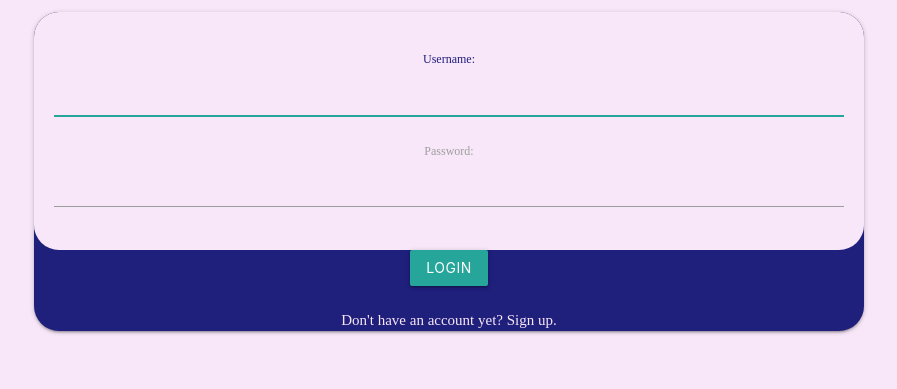
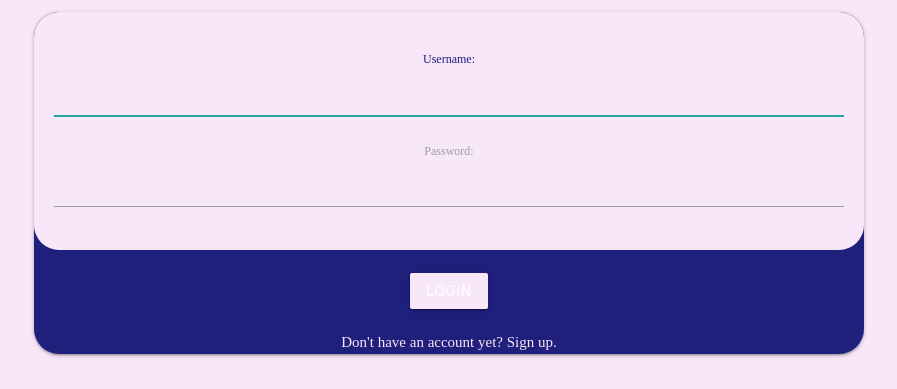
Before and after one commit to chanjongpak/charlotte-project, a Django app: page /accounts/login/ in a window 1280 px wide. Shown: the part 786-1175 px from the top of the page, without its empty margins (191-1088 px from the left). Before the commit the page ends 1120 px from the top, so only its background shows below. Run offline with Django 4.2, Linux system fonts and the light colour scheme.

Commit message:
added login button styling

```diff
--- a/main_app/static/css/style.css
+++ b/main_app/static/css/style.css
@@ -41,8 +41,6 @@ body {
   background-color: #1f1f7c;
   border-radius: 25px;
 }
-
-
 
 .input-field label {
   color: #000;
@@ -88,3 +86,7 @@ body {
 #login-form {
   padding: 20px;
 }
+
+#login-button {
+  background-color: #f8e7f8;
+}
--- a/main_app/templates/registration/login.html
+++ b/main_app/templates/registration/login.html
@@ -10,7 +10,8 @@
     <div class="card" id="card-color">
       <form method="post" action="{% url 'login' %}">
         <div class="bg" id="login-form">{% csrf_token %} {{ form.as_p }}</div>
-        <input type="submit" class="btn" value="login" />
+        <br />
+        <input type="submit" class="btn" id="login-button" value="login" />
         <input type="hidden" name="next" value="{{ next }}" />
       </form>
       <br />
```
